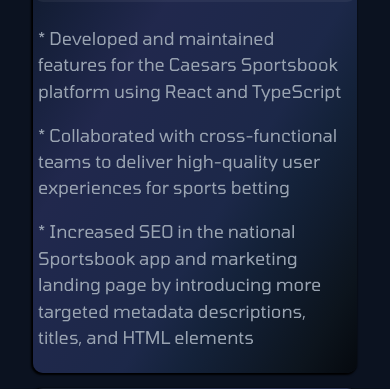
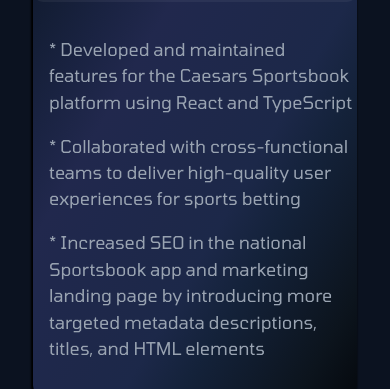
Before and after one commit to jason-shprintz/portfolio, an Astro site: page / in a window 390 px wide. Shown: the part 3331-3720 px from the top of the page. Built offline with nearby package versions, Linux system fonts and the light colour scheme; Astro itself is replaced by a stand-in of ours; a web font is replaced by a local one.

Commit message:
Adjust nav breakpoint and experience padding
Update responsive breakpoint in Nav.module.css from max-width:720px to 800px (multiple rules) so mobile navigation styling applies earlier on wider screens. Also change .exp-right padding in Experience.astro from 5px to 1rem to provide more consistent spacing.

```diff
--- a/src/Components/Experience/Experience.astro
+++ b/src/Components/Experience/Experience.astro
@@ -122,7 +122,7 @@
 
   .exp-right {
     width: 95%;
-    padding: 5px;
+    padding: 1rem;
     border-radius: 10px;
     color: var(--muted);
     font-size: 1.1rem;
```
Also changed, not shown: src/Components/Nav/Nav.module.css (+5 -5 lines).
